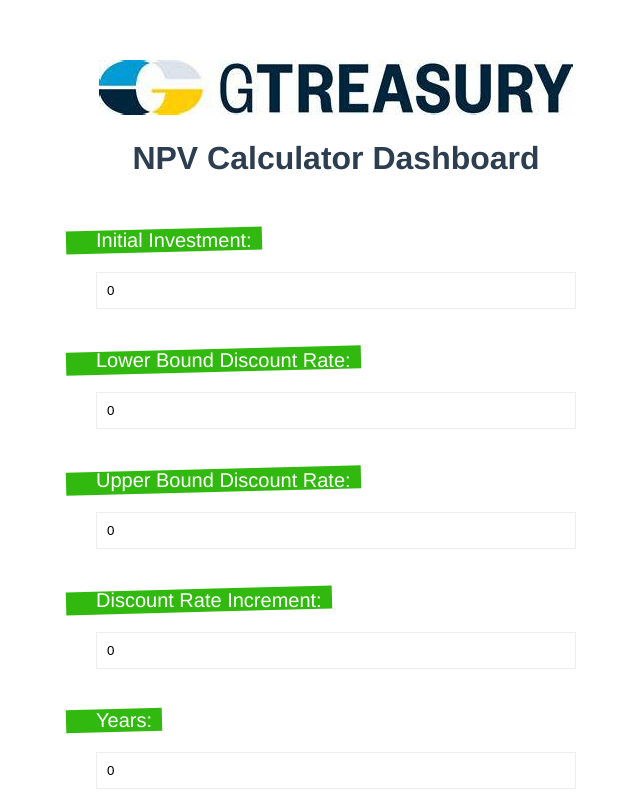
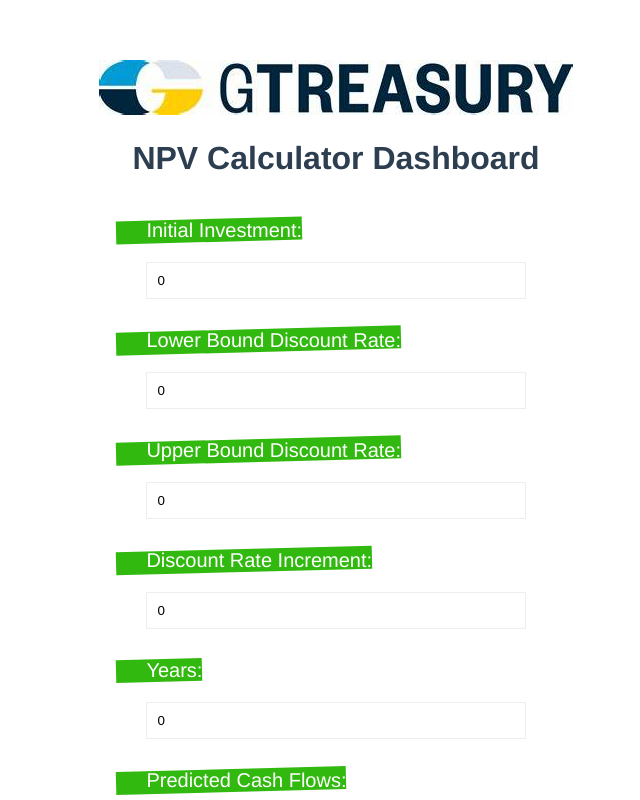
Before and after one commit to mlgthub/GTreasury.NPV, a Vue app in the folder GTreasury.NPV.UI/npv-calculator/: page / in a window 1280 px wide. Shown: the top 800 px of the page, without its empty margins (304-944 px from the left). Built offline with nearby package versions, Linux system fonts and the light colour scheme.

Commit message:
vue3charts not yet working

```diff
--- a/GTreasury.NPV.UI/npv-calculator/package.json
+++ b/GTreasury.NPV.UI/npv-calculator/package.json
@@ -10,7 +10,8 @@
   "dependencies": {
     "core-js": "^3.8.3",
     "cors": "^2.8.5",
-    "vue": "^3.2.13"
+    "vue": "^3.2.13",
+    "vue3-charts": "^1.1.33"
   },
   "devDependencies": {
     "@babel/core": "^7.12.16",
--- a/GTreasury.NPV.UI/npv-calculator/src/components/NPVChart.vue
+++ b/GTreasury.NPV.UI/npv-calculator/src/components/NPVChart.vue
@@ -1,59 +1,51 @@
 <template>
-    <div class="multipleValues">
-        <label>Present Values:</label>
-        <div class="cashInFlows">
-            <div v-for="presentValue in netPresentValueResults.PresentValues">
-                <p> {{ presentValue }} </p>
-            </div>
-        </div>
+    <Chart
+        v-if="netPresentValueResults.arrangedChartData"
+        :size="{ width: 500, height: 400 }"
+        :data="chartData"
+        :margin="margin"
+        :direction="direction">
+
+        <template #layers>
+            <Grid strokeDasharray="2,2" />
+            <Line :dataKeys="['year', 'presentValue']" />
+        </template>
+
+    </Chart>
+    <div>
+        <label>Total Cash Inflow:</label>
+        <p> {{ netPresentValueResults.totalCashInflow }} </p>
     </div>
-    <div class = "singleValue">
-        <label>Total Cash Inflow:</label>
-        <p> {{ netPresentValueResults.TotalCashInflow }} </p>
+    <div>
+        <label>Net Present Value:</label>
+        <p> {{ netPresentValueResults.netPresentValue }} </p>
     </div>
-    <div class = "singleValue">
-        <label>Net Present Value:</label>
-        <p> {{ netPresentValueResults.NetPresentValue }} </p>
-    </div>
+    <svg-icon is="search"></svg-icon>
+<svg-icon is="hamburger" color="green"></svg-icon>
+<svg-icon is="notification" color="blue"></svg-icon>
 </template>
 
-<script>
-import { reactive } from 'vue'
+<script setup>
+import { ref, defineProps, computed } from 'vue'
+import { Chart, Grid, Line } from 'vue3-charts'
 
-export default {
-  name: 'NPVForm',
-  props: {
+const props = defineProps({
     netPresentValueResults: {
         type: Object
     }
-  },
-  setup(){
-      const form = reactive({
-        lowerBoundDiscountRate: 0,
-        upperBoundDiscountRate: 0,
-        discountRateIncrement: 0,
-        years: 0,
-        initialInvestment: 0
-      })
-      let index = 0
-      return { form }
-  }
-}
+})
+console.log(props.netPresentValueResults.arrangedChartData)
+const direction = ref('horizontal')
+const margin = ref({
+    left: 0,
+    top: 20,
+    right: 20,
+    bottom: 0
+})
+
 </script>
 
-<style scoped>
-h3 {
-  margin: 40px 0 0;
-}
-ul {
-  list-style-type: none;
-  padding: 0;
-}
-li {
-  display: inline-block;
-  margin: 0 10px;
-}
-a {
-  color: #42b983;
-}
+<style>
+  svg-icon svg { width: 90px;background: khaki;cursor: pointer }
+  svg-icon:hover path { stroke: black }
 </style>
--- a/GTreasury.NPV.UI/npv-calculator/src/components/NPVForm.vue
+++ b/GTreasury.NPV.UI/npv-calculator/src/components/NPVForm.vue
@@ -1,27 +1,28 @@
 <template>
   <form @submit.prevent="handleSubmit">
     <label>Initial Investment:</label>
-    <input v-model="form.initialInvestment" type="number" required>
+    <input v-model="form.initialInvestment" type="number" min="1" required>
     <label>Lower Bound Discount Rate:</label>
-    <input v-model="form.lowerBoundDiscountPercentage" type="number" required>
+    <input v-model="form.lowerBoundDiscountPercentage" type="number" min="0" max="100" required>
     <label>Upper Bound Discount Rate:</label>
-    <input v-model="form.upperBoundDiscountPercentage" type="number" required>
+    <input v-model="form.upperBoundDiscountPercentage" type="number" min="0" max="100" required>
     <label>Discount Rate Increment:</label>
-    <input v-model="form.incrementalPercentage" type="number" required>
+    <input v-model="form.incrementalPercentage" type="number" min="0" max="100" required>
     <label>Years:</label>
-    <input v-model="form.years" type="number" required>
+    <input v-model="form.years" type="number" min="1" required>
     <label>Predicted Cash Flows:</label>
     <div v-for="index in form.years" :key="index" class="years">
       <label>Year {{ index }}</label>
-      <input v-model="form.annualCashFlows[index]" type="number" class="yearInput" required>
+      <input v-model="form.annualCashFlows[index]" type="number" min="1" class="yearInput" required>
     </div>
     <button>Calculate Net Present Value</button>
   </form>
 </template>
 
 <script setup>
-const emit = defineEmits(['npv-result'])
 import { reactive, defineEmits } from 'vue'
+
+const emits = defineEmits(['npvResult'])
 
 const form = reactive({
   lowerBoundDiscountPercentage: 0,
@@ -35,27 +36,22 @@
 const handleSubmit = async () => {
   form.annualCashFlows = form.annualCashFlows.filter(Number);
   try {
-        const res = await fetch('https://localhost:7239/NetPresentValue', {
+    await fetch('https://localhost:7239/NetPresentValue', {
       method: 'POST',
       headers: {
         'Access-Control-Allow-Origin': '*',
         'Content-Type': 'application/json'
       },
       body: JSON.stringify(form)
-        })
-        if (!res) {
-          console.error(res);
-        }
-        console.log('before emit')
-        emit('npv-result', res)
-        console.log('emitting here')
+    }).then(res => res.json())
+      .then(data => emits('npvResult', data))
   } catch (err) {
     console.error(err);
   }
 }
 </script>
 
-<style>
+<style scoped>
   form {
     max-width: 480px;
     margin: 0 auto;
@@ -72,35 +68,6 @@
   textarea {
     height: 160px;
   }
-  label {
-    display: inline-block;
-    margin-top: 30px;
-    position: relative;
-    font-size: 20px;
-    color: white;
-    margin-bottom: 10px;
-  }
-  label::before {
-    content: "";
-    display: block;
-    width: 100%;
-    height: 100%;
-    background: #32b910;
-    position: absolute;
-    z-index: -1;
-    padding-right: 40px;
-    left: -30px;
-    transform: rotateZ(-1.5deg);
-  }
-  button {
-    display: block;
-    margin-top: 30px;
-    background: #ff8800;
-    color: white;
-    border: none;
-    padding: 8px 16px;
-    font-size: 18px
-  }
   .years {
     display: block;
     margin: 0 0 0 0;
--- a/GTreasury.NPV.UI/npv-calculator/src/views/NPVCalculatorDashboard.vue
+++ b/GTreasury.NPV.UI/npv-calculator/src/views/NPVCalculatorDashboard.vue
@@ -1,24 +1,89 @@
 <template>
     <h1>NPV Calculator Dashboard</h1>
-    <NPVForm @npv-result="receiveNPVResultFromForm"/>
-    <button @click="handleClick">Click Me</button>
+    <div class="dashboard">
+        <NPVForm @npv-result="receiveNPVResultFromForm" id="npvForm"/>
+        <NPVChart
+            v-if="renderKey"
+            :key="renderKey"
+            @npv-result="receiveNPVResultFromForm"
+            id="npvChart"
+            :netPresentValueResults="chartResults"
+        />
+    </div>
 </template>
 
-<script>
+<script setup>
+import { ref } from 'vue'
 import NPVForm from '../components/NPVForm.vue'
+import NPVChart from '../components/NPVChart.vue'
 
-export default{
-    name: 'NPVCalculatorDashboard',
-    components: { NPVForm },
-    setup(){
-        const receiveNPVResultFromForm = (data) => {
-            console.log('emit reached here')
-            console.log(data); //Data from the child
-        }
+let chartResults
+const renderKey = ref(0)
+
+const receiveNPVResultFromForm = (data) => {
+    chartResults = data
+    chartResults.arrangedChartData = arrangeChartData(data.presentValues)
+    forceRerender();
+}
+
+function arrangeChartData(presentValues) {
+    let dataObjects = []
+    let obj = null
+    let i = 0
+    while (i < presentValues.length) {
+        obj = {}
+        obj['presentValue'] = presentValues[i]
+        obj['year'] = ++i
+        dataObjects.push(obj)
     }
+    return dataObjects
+}
+
+const forceRerender = () => {
+    renderKey.value += 1;
 }
 </script>
 
 <style>
-
+    #npvForm {
+        width: 30%;
+        display: inline-block;
+        margin-left: 5%;
+        margin-right: 5%;
+    }
+    #npvChart {
+        width: 45%;
+        display: inline-block;
+        margin-left: 5%;
+        margin-right: 5%;
+    }
+  label {
+    display: inline-block;
+    margin-top: 20px;
+    position: relative;
+    font-size: 20px;
+    color: white;
+    margin-bottom: 10px;
+  }
+  label::before {
+    content: "";
+    display: block;
+    width: 100%;
+    height: 100%;
+    background: #32b910;
+    position: absolute;
+    z-index: -1;
+    padding-right: 30px;
+    left: -30px;
+    transform: rotateZ(-1.5deg);
+  }
+  button {
+    display: block;
+    margin-top: 30px;
+    background: #ff8800;
+    color: white;
+    border: none;
+    padding: 8px 16px;
+    font-size: 18px
+  }
 </style>
```
Also changed, not shown: 1 other file (tests, documents, lock files or other folders). Lines whose indentation alone changed are shown as unchanged.
